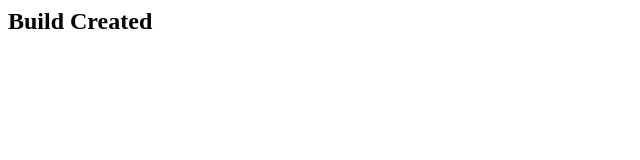
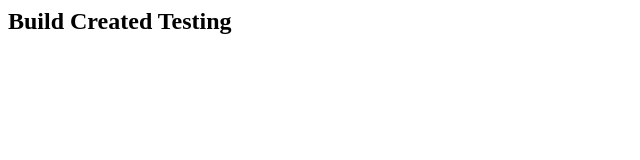
Before and after one commit to HassanIrtaza/TestingDemo, a plain HTML site: page index.html in a window 1280 px wide. Shown: the whole page, without its empty margins (0-640 px from the left). Drawn offline with Linux system fonts and the light colour scheme.

Commit message:
Update index.html

```diff
--- a/index.html
+++ b/index.html
@@ -1 +1 @@
-<h2> Build Created</h2>
+<h2> Build Created Testing</h2>
```
